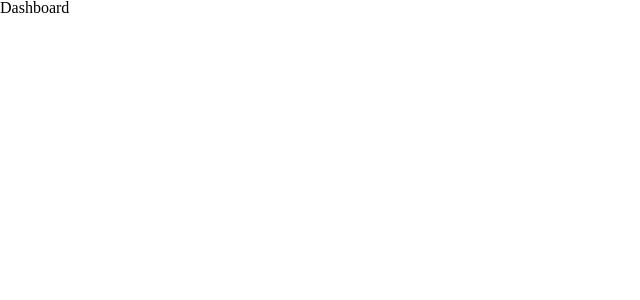
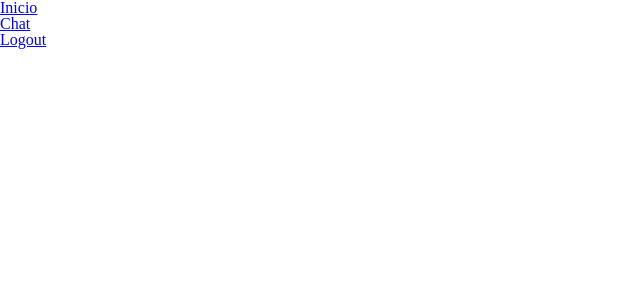
Before and after one commit to tamerlantian/prueba-tecnica-novoideas, a React (Vite) app: page /dashboard in a window 1280 px wide. Shown: the top 300 px of the page, without its empty margins (0-640 px from the left). Built offline with nearby package versions, Linux system fonts and the light colour scheme.

Commit message:
simple navbar added

```diff
--- a/src/App.jsx
+++ b/src/App.jsx
@@ -5,15 +5,19 @@ import {
   RouterProvider,
   Route,
 } from "react-router-dom";
-import Login from "./pages/Login";
-import Dashboard from "./pages/Dashboard";
+import { Login, DashboardLayout } from "./pages";
+import { Chat, Home } from "./components";
 
 // routes
 const router = createBrowserRouter(
   createRoutesFromElements(
     <>
       <Route path="/login" element={<Login />} />
-      <Route path="/dashboard" element={<Dashboard />} />
+      <Route path="/dashboard" element={<DashboardLayout />}>
+        <Route path="inicio" element={<Home />} />
+        <Route path="chat" element={<Chat />} />
+      </Route>
+      <Route path="/logout" element={<div>Logout</div>} />
     </>
   )
 );
--- /dev/null
+++ b/src/components/Chat.jsx
@@ -0,0 +1,7 @@
+import React from "react";
+
+const Chat = () => {
+  return <div>Chat.</div>;
+};
+
+export default Chat;
--- /dev/null
+++ b/src/components/Home.jsx
@@ -0,0 +1,7 @@
+import React from "react";
+
+const Home = () => {
+  return <div>Inicio.</div>;
+};
+
+export default Home;
--- /dev/null
+++ b/src/components/Navbar.jsx
@@ -0,0 +1,35 @@
+import React from "react";
+import { NavLink } from "react-router-dom";
+
+const Navbar = () => {
+  const links = [
+    {
+      tag: "Inicio",
+      toLink: "inicio",
+    },
+    {
+      tag: "Chat",
+      toLink: "chat",
+    },
+    {
+      tag: "Logout",
+      toLink: "/logout",
+    },
+  ];
+
+  return (
+    <nav>
+      <ul>
+        {links.map(({ tag, toLink }) => {
+          return (
+            <li key={tag}>
+              <NavLink to={toLink}>{tag}</NavLink>
+            </li>
+          );
+        })}
+      </ul>
+    </nav>
+  );
+};
+
+export default Navbar;
--- a/src/components/index.js
+++ b/src/components/index.js
@@ -1 +1,4 @@
 export { default as Form } from "./Form";
+export { default as Navbar } from "./Navbar";
+export { default as Home } from "./Home";
+export { default as Chat } from "./Chat";
--- a/src/pages/Dashboard.jsx
+++ /dev/null
@@ -1,7 +0,0 @@
-import React from "react";
-
-const Dashboard = () => {
-  return <div>Dashboard</div>;
-};
-
-export default Dashboard;
--- /dev/null
+++ b/src/pages/DashboardLayout.jsx
@@ -0,0 +1,18 @@
+import React from "react";
+import { Navbar } from "../components";
+import { Outlet } from "react-router-dom";
+
+const DashboardLayout = () => {
+  return (
+    <div>
+      <header>
+        <Navbar />
+      </header>
+      <main>
+        <Outlet />
+      </main>
+    </div>
+  );
+};
+
+export default DashboardLayout;
--- a/src/pages/index.js
+++ b/src/pages/index.js
@@ -0,0 +1,2 @@
+export { default as DashboardLayout } from "./DashboardLayout";
+export { default as Login } from "./Login";
```
